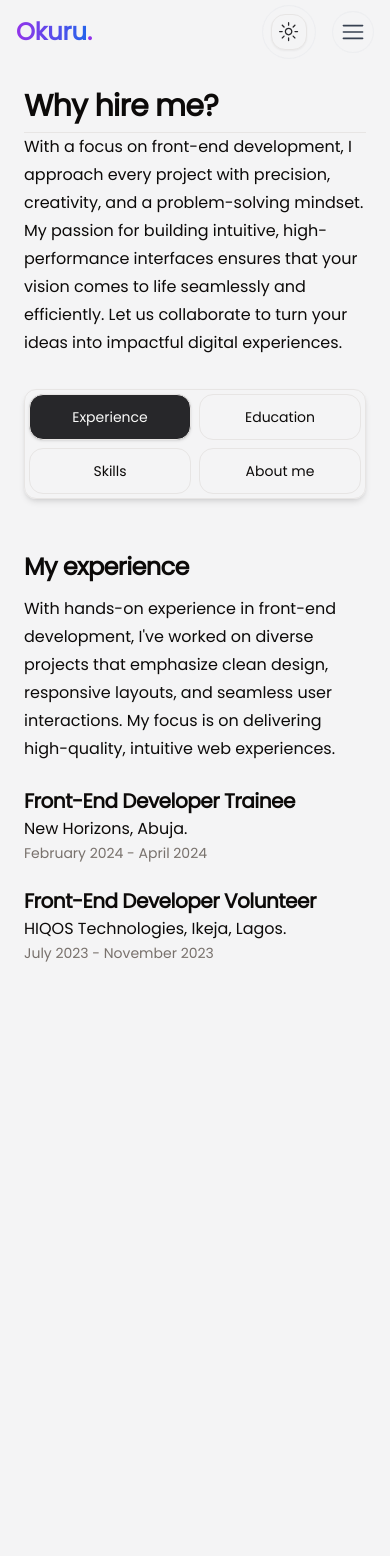
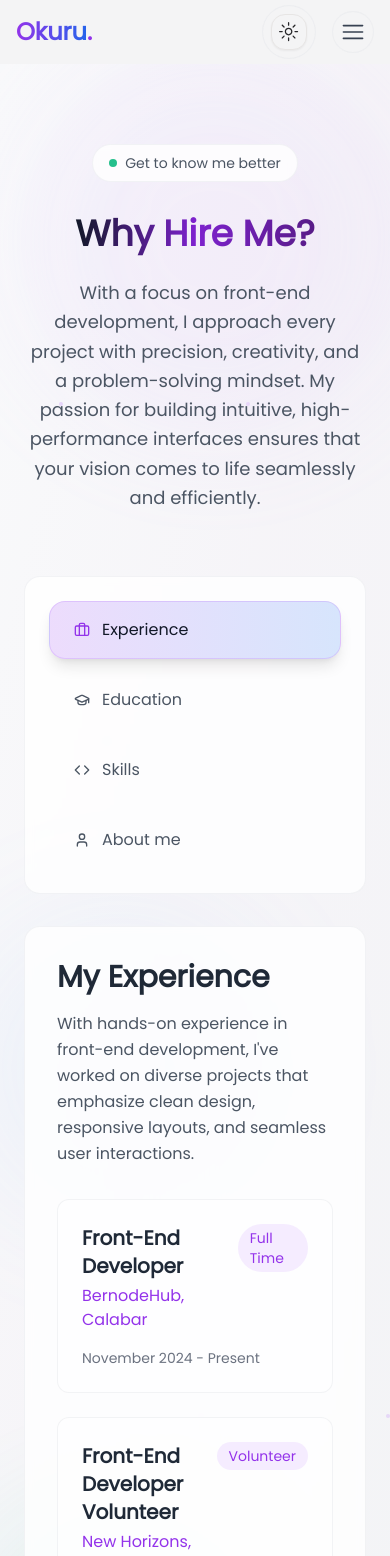
Before and after one commit to christianokuru/PortFolio, a Next.js app: page /about in a window 390 px wide. Shown: the top 1556 px of the page. Before the commit the page ends 1011 px from the top, so only its background shows below. Built offline with nearby package versions, Linux system fonts and the light colour scheme.

Commit message:
redesigned the about us page

```diff
--- a/app/about/page.jsx
+++ b/app/about/page.jsx
@@ -1,218 +1,288 @@
-/* eslint-disable react/no-unescaped-entities */
-"use client"
+"use client";
+import React, { useState } from 'react';
+import { User, Briefcase, GraduationCap, Code, Star, Phone, Mail, Globe, MapPin, FileText, Database, Zap, Layers, Palette, Globe2, Terminal, Wrench } from 'lucide-react';
 
-import { FaHtml5, FaCss3, FaJs, FaReact, FaNodeJs } from "react-icons/fa"
-import { SiTailwindcss, SiNextdotjs } from "react-icons/si"
-import { Tabs, TabsContent, TabsList, TabsTrigger } from "@/components/ui/tabs"
-import {
-  Tooltip,
-  TooltipContent,
-  TooltipProvider,
-  TooltipTrigger,
-} from "@/components/ui/tooltip"
-import { ScrollArea } from "@/components/ui/scroll-area"
+const AnimatedBackground = () => (
+  <div className="absolute inset-0 overflow-hidden pointer-events-none">
+    <div className="absolute -top-4 -right-4 w-96 h-96 bg-purple-300/15 dark:bg-purple-500/10 rounded-full blur-3xl animate-pulse"></div>
+    <div className="absolute top-1/2 -left-10 w-80 h-80 bg-blue-300/15 dark:bg-blue-500/10 rounded-full blur-3xl animate-pulse delay-1000"></div>
+    <div className="absolute -bottom-10 right-1/3 w-72 h-72 bg-emerald-300/15 dark:bg-emerald-500/10 rounded-full blur-3xl animate-pulse delay-2000"></div>
+  </div>
+);
+
+const FloatingElements = () => (
+  <div className="absolute inset-0 pointer-events-none">
+    {[...Array(8)].map((_, i) => (
+      <div
+        key={i}
+        className={`absolute w-1 h-1 bg-purple-400/30 dark:bg-purple-400/20 rounded-full animate-pulse`}
+        style={{
+          left: `${15 + i * 12}%`,
+          top: `${20 + (i % 4) * 20}%`,
+          animationDelay: `${i * 0.7}s`,
+          animationDuration: `${3 + i * 0.2}s`
+        }}
+      />
+    ))}
+  </div>
+);
 
 export default function About() {
+  const [activeTab, setActiveTab] = useState('experience');
+
   const about = {
     title: "About Me",
-    description:
-      "As a passionate front-end developer with a background in Electrical and Electronics Engineering, I love creating clean, user-friendly interfaces. My journey started with engineering, but my curiosity led me to web development, where I blend creativity with technical skills to build engaging digital experiences.",
+    description: "As a passionate front-end developer with a background in Electrical and Electronics Engineering, I love creating clean, user-friendly interfaces. My journey started with engineering, but my curiosity led me to web development, where I blend creativity with technical skills to build engaging digital experiences.",
     info: [
-      { fieldName: "Name", fieldValue: "Okuru Christian" },
-      { fieldName: "Phone", fieldValue: "(+234)9059952426" },
-      { fieldName: "Experience", fieldValue: "1+ Years" },
-      { fieldName: "Nationality", fieldValue: "Nigerian" },
-      { fieldName: "Email", fieldValue: "okuruchristian@gmail.com" },
-      { fieldName: "Freelance", fieldValue: "Available" },
-      { fieldName: "Language", fieldValue: "English" },
+      { fieldName: "Name", fieldValue: "Okuru Christian", icon: <User className="w-4 h-4" /> },
+      { fieldName: "Phone", fieldValue: "(+234)9059952426", icon: <Phone className="w-4 h-4" /> },
+      { fieldName: "Experience", fieldValue: "2+ Years", icon: <Briefcase className="w-4 h-4" /> },
+      { fieldName: "Nationality", fieldValue: "Nigerian", icon: <MapPin className="w-4 h-4" /> },
+      { fieldName: "Email", fieldValue: "okuruchristian@gmail.com", icon: <Mail className="w-4 h-4" /> },
+      { fieldName: "Freelance", fieldValue: "Available", icon: <Star className="w-4 h-4" /> },
+      { fieldName: "Language", fieldValue: "English", icon: <Globe className="w-4 h-4" /> },
     ],
-  }
+  };
 
   const experience = {
-    title: "My experience",
-    description:
-      "With hands-on experience in front-end development, I've worked on diverse projects that emphasize clean design, responsive layouts, and seamless user interactions. My focus is on delivering high-quality, intuitive web experiences.",
+    title: "My Experience",
+    description: "With hands-on experience in front-end development, I've worked on diverse projects that emphasize clean design, responsive layouts, and seamless user interactions.",
     items: [
       {
-        company: "New Horizons, Abuja.",
-        position: "Front-End Developer Trainee",
-        duration: "February 2024 - April 2024",
+        company: "BernodeHub, Calabar",
+        position: "Front-End Developer",
+        duration: "November 2024 - Present",
+        type: "Full Time"
       },
       {
-        company: "HIQOS Technologies, Ikeja, Lagos.",
+        company: "New Horizons, Abuja",
         position: "Front-End Developer Volunteer",
-        duration: "July 2023 - November 2023",
+        duration: "February 2024 - April 2024",
+        type: "Volunteer"
       },
     ],
-  }
+  };
 
   const education = {
-    title: "My education",
-    description:
-      "I am a graduate from Afe Babalola University with a degree in Electrical and Electronics Engineering, where I developed a strong foundation in engineering principles and began my journey into front-end development.",
+    title: "My Education",
+    description: "Strong educational foundation in engineering with specialized focus on modern web development technologies.",
     items: [
       {
-        school: "Afe-Babalola University, Ad0-Ekiti",
+        school: "Afe-Babalola University, Ado-Ekiti",
         degree: "Electrical/Electronics Engineering",
         duration: "Sept 2017 - Oct 2022",
+        grade: "B.Eng"
       },
     ],
-  }
+  };
 
   const skills = {
-    title: "My skills",
-    description:
-      "I am proficient in HTML, CSS, JavaScript, React, Tailwind CSS, Next.js and a bit of Node.js. I specialize in creating responsive, user-friendly interfaces using a mobile-first approach, with a strong focus on performance and clean design.",
+    title: "My Skills",
+    description: "Proficient in modern web technologies with a focus on creating responsive, user-friendly interfaces using cutting-edge frameworks and tools.",
     skillList: [
-      { icon: <FaHtml5 className="text-[#E34F26]" />, name: "HTML5" },
-      { icon: <FaCss3 className="text-[#1572B6]" />, name: "CSS3" },
-      { icon: <FaJs className="text-[#F7DF1E]" />, name: "JavaScript" },
-      { icon: <FaReact className="text-[#61DAFB]" />, name: "React" },
-      { icon: <FaNodeJs className="text-[#339933]" />, name: "Node.js" },
-      {
-        icon: <SiTailwindcss className="text-[#06B6D4]" />,
-        name: "Tailwind CSS",
-      },
-      { icon: <SiNextdotjs />, name: "Next.js" },
+      { icon: <FileText className="text-orange-500" />, name: "HTML5", level: 95 },
+      { icon: <Palette className="text-blue-600" />, name: "CSS3", level: 90 },
+      { icon: <Code className="text-yellow-500" />, name: "JavaScript", level: 88 },
+      { icon: <Zap className="text-blue-400" />, name: "React", level: 50 },
+      { icon: <Layers className="text-gray-800 dark:text-white" />, name: "Next.js", level: 85 },
+      { icon: <Globe2 className="text-green-500" />, name: "Vue.js", level: 90 },
+      { icon: <Globe className="text-green-600" />, name: "Nuxt.js", level: 100 },
+      { icon: <Wrench className="text-cyan-500" />, name: "Tailwind CSS", level: 100 },
+      { icon: <Terminal className="text-green-700" />, name: "Git", level: 85 },
     ],
-  }
+  };
+
+  const tabs = [
+    { id: 'experience', label: 'Experience', icon: <Briefcase className="w-4 h-4" /> },
+    { id: 'education', label: 'Education', icon: <GraduationCap className="w-4 h-4" /> },
+    { id: 'skills', label: 'Skills', icon: <Code className="w-4 h-4" /> },
+    { id: 'about', label: 'About me', icon: <User className="w-4 h-4" /> },
+  ];
+
+  const TabButton = ({ tab, isActive, onClick }) => (
+    <button
+      onClick={() => onClick(tab.id)}
+      className={`group w-full flex items-center gap-3 px-6 py-4 rounded-2xl font-medium transition-all duration-300 ${
+        isActive
+          ? 'bg-gradient-to-r from-purple-500/20 to-blue-500/20 text-gray-900 dark:text-white border border-purple-400/30 shadow-lg'
+          : 'text-gray-600 dark:text-gray-400 hover:bg-white/50 dark:hover:bg-white/5 hover:text-gray-900 dark:hover:text-white border border-transparent hover:border-gray-200/50 dark:hover:border-white/10'
+      }`}
+    >
+      <div className={`transition-colors ${isActive ? 'text-purple-600 dark:text-purple-400' : 'group-hover:text-purple-600 dark:group-hover:text-purple-400'}`}>
+        {tab.icon}
+      </div>
+      {tab.label}
+    </button>
+  );
+
+  const SkillCard = ({ skill }) => (
+    <div className="group relative bg-white/80 dark:bg-white/5 backdrop-blur-sm border border-gray-200/50 dark:border-white/10 rounded-2xl p-6 transition-all duration-500 hover:bg-white/90 dark:hover:bg-white/10 hover:border-gray-300/50 dark:hover:border-white/20 hover:scale-105 hover:-translate-y-1">
+      <div className="absolute inset-0 bg-gradient-to-br from-purple-500/5 to-blue-500/5 dark:from-purple-500/10 dark:to-blue-500/10 rounded-2xl opacity-0 group-hover:opacity-100 transition-opacity duration-500"></div>
+      <div className="relative text-center">
+        <div className="text-4xl mb-4 flex justify-center group-hover:scale-110 transition-transform duration-300">
+          {skill.icon}
+        </div>
+        <h4 className="font-semibold text-gray-800 dark:text-white mb-3">{skill.name}</h4>
+        <div className="w-full bg-gray-200 dark:bg-gray-700 rounded-full h-2 mb-2">
+          <div
+            className="bg-gradient-to-r from-purple-500 to-blue-500 h-2 rounded-full transition-all duration-1000"
+            style={{ width: `${skill.level}%` }}
+          ></div>
+        </div>
+        <span className="text-sm text-gray-600 dark:text-gray-400">{skill.level}%</span>
+      </div>
+    </div>
+  );
+
+  const InfoCard = ({ item }) => (
+    <div className="group flex items-center gap-4 p-4 bg-white/50 dark:bg-white/5 rounded-xl border border-gray-200/50 dark:border-white/10 hover:bg-white/70 dark:hover:bg-white/10 transition-all duration-300">
+      <div className="p-2 bg-purple-500/10 dark:bg-purple-500/20 rounded-lg text-purple-600 dark:text-purple-400 group-hover:scale-110 transition-transform">
+        {item.icon}
+      </div>
+      <div className="flex-1">
+        <span className="text-sm text-gray-500 dark:text-gray-400 block">{item.fieldName}</span>
+        <span className="font-semibold text-gray-800 dark:text-white">{item.fieldValue}</span>
+      </div>
+    </div>
+  );
 
   return (
-    <div className="px-6 lg:px-20 lg:mx-auto py-6 bg-background text-foreground min-h-screen">
-      <h2 className="scroll-m-20 border-b pb-2 text-3xl font-semibold tracking-tight first:mt-0">
-        Why hire me?
-      </h2>
-      <p className="leading-7 [&:not(:first-child)]:mt-0 mb-8 lg:w-full lg:shadow lg:p-4 lg:rounded-xl lg:border lg:border-muted md:text-justify">
-        With a focus on front-end development, I approach every project with
-        precision, creativity, and a problem-solving mindset. My passion for
-        building intuitive, high-performance interfaces ensures that your vision
-        comes to life seamlessly and efficiently. Let us collaborate to turn your
-        ideas into impactful digital experiences.
+    <div className="min-h-screen bg-gradient-to-br from-gray-50 via-purple-50/30 to-gray-100 dark:from-slate-900 dark:via-purple-900/20 dark:to-slate-900 relative overflow-hidden">
+      <AnimatedBackground />
+      <FloatingElements />
+
+      <div className="relative z-10 container mx-auto px-6 py-20 max-w-7xl">
+        {/* Hero Section */}
+        <div className="text-center mb-16">
+          <div className="inline-flex items-center gap-2 px-4 py-2 bg-white/80 dark:bg-white/10 backdrop-blur-sm border border-gray-200/50 dark:border-white/20 rounded-full text-sm text-gray-600 dark:text-gray-300 mb-8">
+            <div className="w-2 h-2 bg-emerald-500 dark:bg-emerald-400 rounded-full animate-pulse"></div>
+            Get to know me better
+          </div>
+
+          <h1 className="text-4xl md:text-6xl font-bold mb-6">
+            <span className="bg-gradient-to-r from-gray-900 via-purple-700 to-purple-900 dark:from-white dark:via-purple-200 dark:to-purple-400 bg-clip-text text-transparent">
+              Why Hire Me?
+            </span>
+          </h1>
+
+          <p className="text-lg text-gray-600 dark:text-gray-300 max-w-4xl mx-auto leading-relaxed">
+            With a focus on front-end development, I approach every project with precision, creativity, and a problem-solving mindset. My passion for building intuitive, high-performance interfaces ensures that your vision comes to life seamlessly and efficiently.
           </p>
+        </div>
 
-      <Tabs defaultValue="experience" className="w-full md:flex md:space-x-8">
-        <div className="md:w-1/4 mb-6 md:mb-0">
-          <div className="border border-border md:border-hidden md:shadow-none lg:border-hidden lg:shadow-none shadow-md pb-12 rounded-xl md:pb-0 md:pt-[101px]">
-            <TabsList className="grid w-full grid-cols-2 gap-2 mb-6 md:flex md:flex-col md:items-stretch">
-              <TabsTrigger
-                value="experience"
-                className="text-foreground py-3 rounded-md md:text-left md:pl-4 border border-border"
-              >
-                Experience
-              </TabsTrigger>
-              <TabsTrigger
-                value="education"
-                className="text-foreground py-3 rounded-md md:text-left md:pl-4 border border-border"
-              >
-                Education
-              </TabsTrigger>
-              <TabsTrigger
-                value="skills"
-                className="text-foreground py-3 rounded-md md:text-left md:pl-4 border border-border"
-              >
-                Skills
-              </TabsTrigger>
-              <TabsTrigger
-                value="about"
-                className="text-foreground py-3 rounded-md md:text-left md:pl-4 border border-border"
-              >
-                About me
-              </TabsTrigger>
-            </TabsList>
+        {/* Main Content */}
+        <div className="grid lg:grid-cols-4 gap-8">
+          {/* Sidebar Navigation */}
+          <div className="lg:col-span-1">
+            <div className="sticky top-24">
+              <div className="bg-white/80 dark:bg-white/5 backdrop-blur-sm border border-gray-200/50 dark:border-white/10 rounded-2xl p-6">
+                <div className="space-y-3">
+                  {tabs.map((tab) => (
+                    <TabButton
+                      key={tab.id}
+                      tab={tab}
+                      isActive={activeTab === tab.id}
+                      onClick={setActiveTab}
+                    />
+                  ))}
+                </div>
+              </div>
             </div>
           </div>
 
-        <div className="md:w-3/4 md:flex lg:flex lg:mt-[-7px] lg:shadow-lg lg:p-4 lg:rounded-xl lg:border lg:border-muted">
-          <div className="lg:flex">
-          <TabsContent value="experience" className="pt-7">
-            <h3 className="lg:flex lg:justify-center lg:mt-[-37px] scroll-m-20 text-2xl font-semibold tracking-tight">
-              {experience.title}
-            </h3>
-            <p className="leading-7 [&:not(:first-child)]:mt-3 mb-6">
-              {experience.description}
-            </p>
+          {/* Content Area */}
+          <div className="lg:col-span-3">
+            <div className="bg-white/80 dark:bg-white/5 backdrop-blur-sm border border-gray-200/50 dark:border-white/10 rounded-2xl p-8 min-h-[600px]">
+
+              {/* Experience Tab */}
+              {activeTab === 'experience' && (
+                <div className="space-y-8">
+                  <div>
+                    <h2 className="text-3xl font-bold text-gray-800 dark:text-white mb-4">{experience.title}</h2>
+                    <p className="text-gray-600 dark:text-gray-300 leading-relaxed mb-8">{experience.description}</p>
+                  </div>
+
+                  <div className="space-y-6">
                     {experience.items.map((item, index) => (
-              <div key={index} className="mb-6">
-                <h4 className="scroll-m-20 text-xl font-semibold tracking-tight">
-                  {item.position}
-                </h4>
-                <p className="leading-7 [&:not(:first-child)]">
-                  {item.company}
-                </p>
-                <p className="text-sm text-muted-foreground">{item.duration}</p>
+                      <div key={index} className="group relative bg-white/50 dark:bg-white/5 border border-gray-200/50 dark:border-white/10 rounded-xl p-6 hover:bg-white/70 dark:hover:bg-white/10 transition-all duration-300">
+                        <div className="flex items-start justify-between mb-4">
+                          <div>
+                            <h3 className="text-xl font-bold text-gray-800 dark:text-white mb-1">{item.position}</h3>
+                            <p className="text-purple-600 dark:text-purple-400 font-medium">{item.company}</p>
+                          </div>
+                          <span className="px-3 py-1 bg-purple-500/10 dark:bg-purple-500/20 text-purple-600 dark:text-purple-400 text-sm rounded-full">
+                            {item.type}
+                          </span>
+                        </div>
+                        <p className="text-gray-500 dark:text-gray-400 text-sm">{item.duration}</p>
                       </div>
                     ))}
-          </TabsContent>
+                  </div>
+                </div>
+              )}
+
+              {/* Education Tab */}
+              {activeTab === 'education' && (
+                <div className="space-y-8">
+                  <div>
+                    <h2 className="text-3xl font-bold text-gray-800 dark:text-white mb-4">{education.title}</h2>
+                    <p className="text-gray-600 dark:text-gray-300 leading-relaxed mb-8">{education.description}</p>
                   </div>
 
-          <TabsContent value="education" className="pt-7">
-            <h3 className="lg:flex lg:justify-center lg:mt-[-37px] scroll-m-20 text-2xl font-semibold tracking-tight">
-              {education.title}
-            </h3>
-            <p className="leading-7 [&:not(:first-child)]:mt-3 mb-6">
-              {education.description}
-            </p>
+                  <div className="space-y-6">
                     {education.items.map((item, index) => (
-              <div key={index} className="mb-6">
-                <h4 className="scroll-m-20 text-xl font-semibold tracking-tight">
-                  {item.degree}
-                </h4>
-                <p className="leading-7 [&:not(:first-child)]">{item.school}</p>
-                <p className="text-sm text-muted-foreground">{item.duration}</p>
+                      <div key={index} className="group relative bg-white/50 dark:bg-white/5 border border-gray-200/50 dark:border-white/10 rounded-xl p-6 hover:bg-white/70 dark:hover:bg-white/10 transition-all duration-300">
+                        <div className="flex items-start justify-between mb-4">
+                          <div>
+                            <h3 className="text-xl font-bold text-gray-800 dark:text-white mb-1">{item.degree}</h3>
+                            <p className="text-purple-600 dark:text-purple-400 font-medium">{item.school}</p>
+                          </div>
+                          <span className="px-3 py-1 bg-emerald-500/10 dark:bg-emerald-500/20 text-emerald-600 dark:text-emerald-400 text-sm rounded-full">
+                            {item.grade}
+                          </span>
+                        </div>
+                        <p className="text-gray-500 dark:text-gray-400 text-sm">{item.duration}</p>
                       </div>
                     ))}
-          </TabsContent>
+                  </div>
+                </div>
+              )}
 
-          <TabsContent value="skills" className="pt-7">
-            <h3 className="lg:flex lg:justify-center lg:mt-[-37px] scroll-m-20 text-2xl font-semibold tracking-tight">
-              {skills.title}
-            </h3>
-            <p className="leading-7 [&:not(:first-child)]:mt-3 mb-6">
-              {skills.description}
-            </p>
-            <div className="grid grid-cols-4 gap-4">
+              {/* Skills Tab */}
+              {activeTab === 'skills' && (
+                <div className="space-y-8">
+                  <div>
+                    <h2 className="text-3xl font-bold text-gray-800 dark:text-white mb-4">{skills.title}</h2>
+                    <p className="text-gray-600 dark:text-gray-300 leading-relaxed mb-8">{skills.description}</p>
+                  </div>
+
+                  <div className="grid grid-cols-1 md:grid-cols-2 xl:grid-cols-3 gap-6">
                     {skills.skillList.map((skill, index) => (
-                <TooltipProvider key={index}>
-                  <Tooltip>
-                    <TooltipTrigger>
-                      <div className="bg-card p-4 rounded-lg flex items-center justify-center text-3xl shadow-lg border-2">
-                        {skill.icon}
-                      </div>
-                    </TooltipTrigger>
-                    <TooltipContent>
-                      <p>{skill.name}</p>
-                    </TooltipContent>
-                  </Tooltip>
-                </TooltipProvider>
+                      <SkillCard key={index} skill={skill} />
                     ))}
                   </div>
-          </TabsContent>
+                </div>
+              )}
 
-          <TabsContent value="about" className="pt-7">
-            <h3 className="lg:flex lg:justify-center lg:mt-[-37px] scroll-m-20 text-2xl font-semibold tracking-tight">
-              {about.title}
-            </h3>
-            <p className="leading-7 [&:not(:first-child)]:mt-6 mb-6">
-              {about.description}
-            </p>
-            <ScrollArea className="h-[300px] pr-4">
+              {/* About Tab */}
+              {activeTab === 'about' && (
+                <div className="space-y-8">
+                  <div>
+                    <h2 className="text-3xl font-bold text-gray-800 dark:text-white mb-4">{about.title}</h2>
+                    <p className="text-gray-600 dark:text-gray-300 leading-relaxed mb-8">{about.description}</p>
+                  </div>
+
+                  <div className="grid gap-4">
                     {about.info.map((item, index) => (
-                <div
-                  key={index}
-                  className="leading-7 [&:not(:first-child)]:mt-6 mb-6 border-b border-mute"
-                >
-                  <span className="text-sm text-muted-foreground">
-                    {item.fieldName}:
-                  </span>{" "}
-                  <span className="relative rounded bg-muted px-[0.3rem] py-[0.2rem] font-mono text-base font-semibold">
-                    {item.fieldValue}
-                  </span>
+                      <InfoCard key={index} item={item} />
+                    ))}
                   </div>
-              ))}
-            </ScrollArea>
-          </TabsContent>
                 </div>
-      </Tabs>
+              )}
             </div>
-  )
+          </div>
+        </div>
+      </div>
+    </div>
+  );
 }
```
Lines whose indentation alone changed are shown as unchanged.
